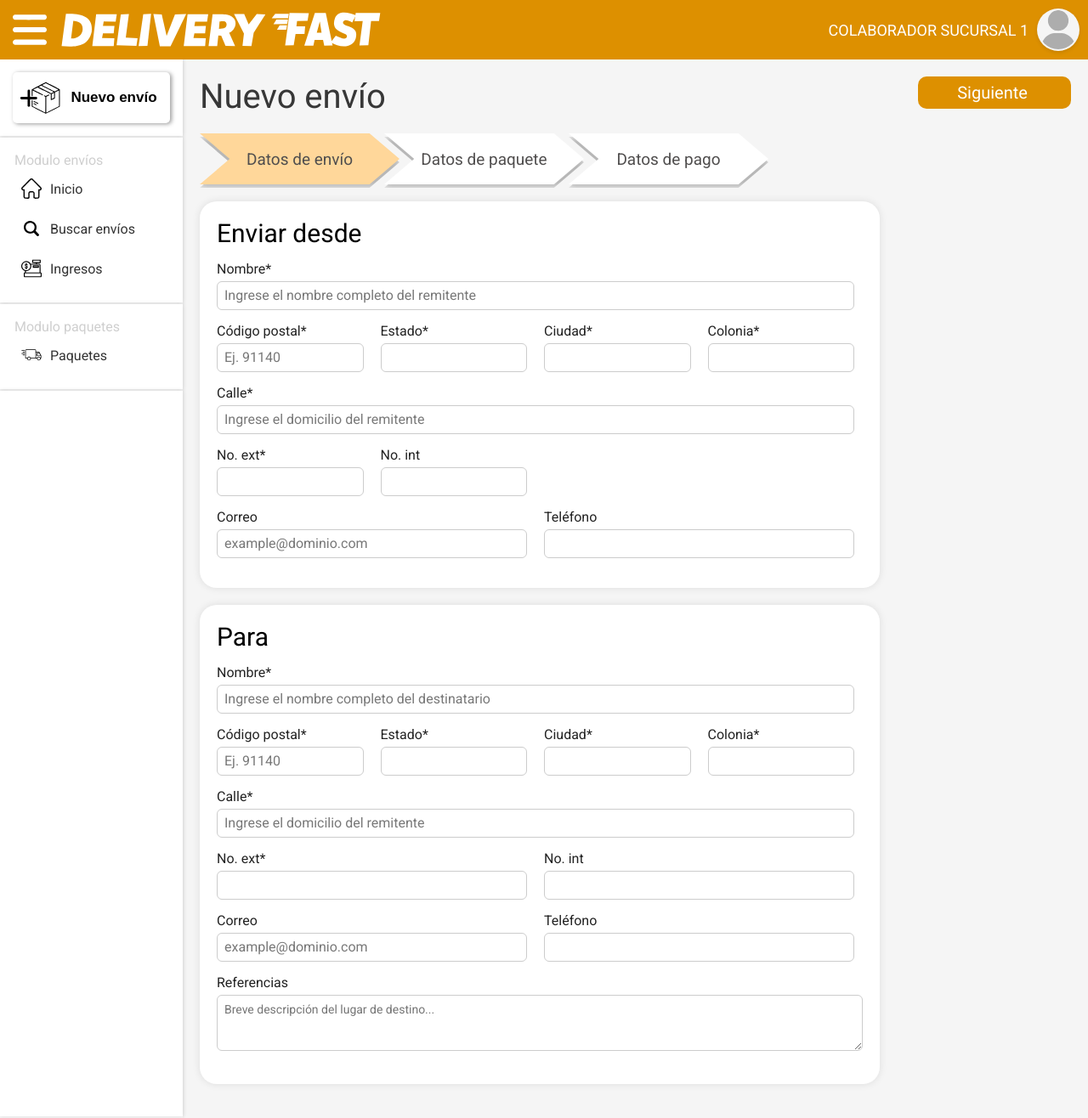
After one commit to Champico/delivery-fast, a PHP site: the page made by view/Archivos temporales html/Nuevo Envio Paso 1.html in a window 1280 px wide. The commit adds this page. Shown: the whole page at 85% size. Run offline with PHP 8.4, Linux system fonts and the light colour scheme.

Commit message:
Add HTML - New shupment data page

```diff
--- a/styles/forms-styles.css
+++ b/styles/forms-styles.css
@@ -17,5 +17,172 @@
     Descripcion: El siguiente archivo contiene los estilos para los formularios de toda la app
 
     Estructura del archivo:
+    - Buttons
+    - Inputs
+    - Forms
+    - New shupment Sender Form
+    - New shupment Recipient Form
 
 */
+
+
+
+/*__________________________________________________
+
+            B  U  T  T  O  N  S
+____________________________________________________
+*/
+
+/* Boton base */
+.button{
+  background-color: var(--orange-color-higth-contrast);
+  height: 38px;
+  min-width: 180px;
+  border-radius: 10px;
+  border: none;
+  font-family: 'Roboto', sans-serif;
+  font-size: 20px;
+  font-weight: 300;
+  color: #ffffff;
+  display: flex;
+  align-items: center;
+  justify-content: center;
+  padding-right: 5px;
+}
+
+/* Boton base en rojo */
+.button-red{
+  background-color: #FF1C1C;
+  height: 38px;
+  min-width: 180px;
+  border-radius: 10px;
+  border: none;
+  font-family: 'Roboto', sans-serif;
+  font-size: 20px;
+  font-weight: 300;
+  color: #ffffff;
+  display: flex;
+  align-items: center;
+  justify-content: center;
+  padding-right: 5px;
+}
+
+
+/*__________________________________________________
+
+            I   N   P   U   T   S
+____________________________________________________
+*/
+
+/* El input del grupo de Label e Input*/
+.input,
+.textarea {
+  width: 100%;
+  padding: 8px;
+  border: 1px solid #ccc;
+  border-radius: 6px;
+  font-family: 'Roboto', sans-serif;
+  font-size: 14px;
+}
+
+
+/* Input base */
+.input{
+  background-color: #FFFFFF;
+  color: #222222;
+  height: 34px;
+  font-weight: 300;
+  display: flex;
+  align-items: center;
+  justify-content: flex-start;
+}
+
+/* Tamaño del input*/
+.input[type="text"] {
+  width: calc(100% - 10px);
+}
+
+/* Placeholder del input base */
+.input::placeholder {
+  color: #787878;
+  font-family: 'Roboto', sans-serif;
+  font-weight:lighter;
+  font-size: 16px;
+}
+
+/* Label base */
+.input-label{
+  display: block;
+  margin-bottom: 5px;
+  background-color: transparent;
+
+  font-family: 'Roboto', sans-serif;
+  font-weight: 300;
+  font-size: 16px;
+  color: #222222;
+}
+
+
+
+
+
+/*__________________________________________________
+
+              F   O   R   M   S
+____________________________________________________
+*/
+
+/* Contenedor de el formulario*/
+.form-card{
+  background-color: white;
+  border-radius: 20px;
+  width: 100%;
+  height: 100%;
+  box-shadow: 0px 0px 10px rgba(0, 0, 0, 0.1);
+  padding: 20px;
+  margin-bottom: 20px;
+}
+
+/* El formulario*/
+.form{
+  background: transparent;
+}
+
+/* Titulo del formulario */
+.form-title{
+  font-family: 'Roboto', sans-serif;
+  font-weight: 400;
+  font-size: 30px;
+  margin-bottom: 15px;
+}
+
+/* Conjunto de Label e Input*/
+.form-group {
+  margin-bottom: 15px;
+}
+
+/* Elementos que estan en linea*/
+.form-inline {
+  display: flex;
+  gap: 10px;
+}
+
+/* Adaptacion a diferentes tamaños de pantalla*/
+.form-inline .form-group {
+  flex: 1;
+}
+
+
+
+
+
+/*__________________________________________________
+
+        S  E  N  D  E  R   F  O  R  M
+____________________________________________________
+*/
+
+
+.form-sender, .form-recipient{
+  max-width: 800px;
+}
--- a/styles/general-styles.css
+++ b/styles/general-styles.css
@@ -18,7 +18,7 @@
     como el encabezado, el menu lateral y los contenedores basicos
 
     Estructura del archivo:
-    - Global
+    - Global variables
     - Header
     - Main section
     - Sidebar
@@ -26,11 +26,18 @@
 */
 
 
+
+
+
 /*__________________________________________________
 
-            G   L   O   B   A   L
+        G L O B A L  V A R I A B L E S
 ____________________________________________________
 */
+:root {
+    --brand-orange-color: #FFAC13;; /* Color principal */
+    --orange-color-higth-contrast: #dd9000; /* Color principal con mayor contraste con la letra blanca */
+}
 
 * {
     box-sizing: border-box;
@@ -54,7 +61,7 @@ ____________________________________________________
 
 /* Fondo de la barra superior */
 header{
-    background-color: #FFAC13;
+    background-color: var(--orange-color-higth-contrast);
     padding: 10px;
     display: flex;
     align-items: center;
@@ -155,7 +162,7 @@ ____________________________________________________
 
 /* Contenedor del menu lateral*/
 .sidebar-menu-container{
-    min-width: 200px;
+    width: 215px;
     height: 100%;
     display: flex;
     flex-direction: column;
@@ -305,17 +312,24 @@ ____________________________________________________
     flex: 1;
     padding: 20px;
     margin: 0px;
+    overflow-y: scroll;
 }
 
 /* Titulo de sección*/
 .title-section{
     display: flex;
-    font-size: 46px;
+    font-size: 40px;
     margin-bottom: 20px;
     font-family: 'Roboto', sans-serif;
     font-weight: normal;
     color:#373737;
 }
+
+/*__________________________________________________
+
+            H  O  M  E    P  A  G  E
+____________________________________________________
+*/
 
 /* Sección de envíos*/
 .shupment-home-content{
@@ -325,3 +339,122 @@ ____________________________________________________
     height: 100vh;
     box-shadow: 0px 0px 10px rgba(0, 0, 0, 0.1);
 }
+
+
+
+/*__________________________________________________
+
+        N  E  W     S  H  U  P  M  E  N  T
+____________________________________________________
+*/
+
+/* Seccion de nuevo envío */
+.new-shupment-page-content{
+    width: 100%;
+    display: flex;
+    flex-direction: column;
+    flex: 1;
+}
+
+/* Header de pagina de nuevo envío*/
+.new-shupment-page-header{
+    display: flex;
+    justify-content: space-between;
+}
+
+/* Wizard */
+.new-shupment-wizard{
+    margin: 0;
+    padding: 0;
+    display: flex;
+    margin-bottom: 20px;
+}
+
+/* Paso del wizard: Contenedor*/
+.wizard-step-container {
+    position: relative;
+    padding: 0;
+    display: flex;
+    justify-content: center;
+    align-items: center;
+}
+
+/* Paso del wizard */
+.wizard-step{
+    /* Forma */
+    height: 60px;
+    clip-path: polygon(0 0, 85% 0, 100% 50%, 85% 100%, 0 100%, 15% 50%);
+    display: flex;
+    justify-content: center;
+    align-items: center;
+
+    /* Estilo */
+    background: #ffffff;
+    transition: filter 0.3s ease;
+    font-family: 'Roboto', sans-serif;
+    font-size: 19px;
+    font-weight: 200;
+    color: #504E4E;
+    cursor: pointer;
+
+    /* Posicionamiento */
+    position: relative;
+    z-index: 3;
+}
+
+/* Segundo paso del wizar de los datos del paquete*/
+.ws-datos-envio{
+    width: 235px;
+    left: 0px;
+}
+
+/* Segundo paso del wizar de los datos del paquete*/
+.ws-datos-paquete{
+    width: 235px;
+    left: -18px;
+}
+
+/* Tercer paso del wizard de los datos del pago */
+.ws-datos-pago{
+    width: 235px;
+    left: -36px;
+}
+
+/*  Paso del wizard: Seleccionado*/
+.wizard-step-selected{
+    background-color: #FFD79A;
+}
+
+/* Paso del wizard: Mouse encima */
+.wizard-step:hover{
+    filter: brightness(0.9);
+}
+
+/* Paso del wizard: Contendor sombra */
+.wizard-step-container::before {
+    content: "";
+    position: absolute;
+    top: 4px;
+    left: 0;
+    width: 100%;
+    height: 100%;
+    clip-path: polygon(0 0, 85% 0, 100% 50%, 85% 100%, 0 100%, 15% 50%);
+    background: rgba(0, 0, 0, 0.25);
+    filter: blur(4px);
+    z-index: 1;
+}
+
+/* Primer paso: sombra*/
+.wsc-datos-envio::before{
+    left: 0px;
+}
+
+/* Segundo paso: sombra*/
+.wsc-datos-paquete::before{
+    left: -18px;
+}
+
+/* Tercer paso: : sombra */
+.wsc-datos-pago::before{
+    left: -36px;
+}
--- /dev/null
+++ b/view/Archivos temporales html/Nuevo Envio Paso 1.html
@@ -0,0 +1,225 @@
+<!DOCTYPE html>
+<html lang="es">
+
+<head>
+    <meta charset="UTF-8">
+    <meta name="viewport" content="width=device-width, initial-scale=1.0">
+
+    <!-- Hojas de estilo -->
+    <link rel="stylesheet" href="https://fonts.googleapis.com/css2?family=Roboto:wght@400;700&display=swap">
+    <link rel="stylesheet" href="../../styleS/general-styles.css">
+    <link rel="stylesheet" href="../../styles/tables-styles.css">
+    <link rel="stylesheet" href="../../styles/forms-styles.css">
+
+    <title>DELIVERY FAST</title>
+</head>
+
+<body>
+
+    <header>
+        <nav class="nav-menu">
+            <img class="menu-icon" src="../../resources/icons/menu.svg" alt="Menu Icon Header">
+        </nav>
+        <div class="container-logo">
+            <img class="logo-extendido" src="../../resources/brand/logotipo/logotipo-extendido.svg"
+                alt="Delivery Fast Logo Header">
+        </div>
+        <div class="user-info-container">
+            <h1 class="user-rol">COLABORADOR SUCURSAL 1</h1>
+            <img class="user-logo" src="../../resources/icons/perfil-icon.svg" alt="Profile Picture">
+        </div>
+    </header>
+
+
+    <main class="main-container">
+
+        <aside class="sidebar-menu-container">
+            <div class="sidebar-card module-create">
+                <button class="new-shupment-btn">
+                    <img class="new-shupment-btn-icon" src="../../resources/icons/nuevoFinal.svg"
+                        alt="crear nuevo envio">
+                    Nuevo envío
+                </button>
+            </div>
+
+            <div class="sidebar-card module-shupment">
+                <p class="list-title">Modulo envíos</p>
+
+                <ul>
+                    <li class="sidebar-item-li"><a class="sidebar-item-a" href="#">
+                            <img class="sidebar-item-icon" src="../../resources/icons/inicio.svg" alt="">
+                            Inicio</a></li>
+                    <li class="sidebar-item-li"><a class="sidebar-item-a" href="#">
+                            <img class="sidebar-item-icon" src="../../resources/icons/lupa.svg" alt="">
+                            Buscar envíos</a></li>
+                    <li class="sidebar-item-li"><a class="sidebar-item-a" href="#">
+                            <img class="sidebar-item-icon" src="../../resources/icons/caja-registradora.svg" alt="">
+                            Ingresos</a></li>
+                </ul>
+            </div>
+
+            <div class="sidebar-card module-packet">
+                <p class="list-title">Modulo paquetes</p>
+
+                <ul>
+                    <li class="sidebar-item-li"><a class="sidebar-item-a" href="#">
+                            <img class="sidebar-item-icon" src="../../resources/icons/buscar-envioFinal.svg" alt="">
+                            Paquetes</a></li>
+                </ul>
+
+            </div>
+
+            <div class="sidebar-card module-empty"></div>
+        </aside>
+
+        <section class="content-section">
+
+            <div class="new-shupment-page-header">
+                <h1 class="title-section">Nuevo envío</h1>
+                    <Button class="button btn-siguiente">Siguiente</Button>
+            </div>
+
+
+            <div class="new-shupment-wizard">
+                <div class="wizard-step-container wsc-datos-envio">
+                    <div class="wizard-step wizard-step-selected ws-datos-envio">
+                        <span class="newStepButtonLabel">Datos de envío</span>
+                    </div>
+                </div>
+                <div class="wizard-step-container wsc-datos-paquete">
+                    <div class="wizard-step ws-datos-paquete">
+                        <span class="newStepButtonLabel">Datos de paquete</span>
+                    </div>
+                </div>
+                <div class="wizard-step-container wsc-datos-pago">
+                    <div class="wizard-step ws-datos-pago">
+                        <span class="newStepButtonLabel">Datos de pago</span>
+                    </div>
+                </div>
+            </div>
+
+
+            <div class="new-shupment-page-content">
+
+                <!-- Sección Enviar desde -->
+                <div class="form-card form-sender">
+                    <h2 class="form-title">Enviar desde</h2>
+                    <form class="form">
+                        <div class="form-group">
+                            <label class="input-label" for="nombre-remitente">Nombre*</label>
+                            <input class="input" type="text" id="nombre-remitente"
+                                placeholder="Ingrese el nombre completo del remitente">
+                        </div>
+                        <div class="form-inline">
+                            <div class="form-group">
+                                <label class="input-label" for="cp-remitente">Código postal*</label>
+                                <input class="input" type="text" id="cp-remitente" placeholder="Ej. 91140">
+                            </div>
+                            <div class="form-group">
+                                <label class="input-label" for="estado-remitente">Estado*</label>
+                                <input class="input" type="text" id="estado-remitente">
+                            </div>
+                            <div class="form-group">
+                                <label class="input-label" for="ciudad-remitente">Ciudad*</label>
+                                <input class="input" type="text" id="ciudad-remitente">
+                            </div>
+                            <div class="form-group">
+                                <label class="input-label" for="colonia-remitente">Colonia*</label>
+                                <input class="input" type="text" id="colonia-remitente">
+                            </div>
+                        </div>
+                        <div class="form-group">
+                            <label class="input-label" for="calle-remitente">Calle*</label>
+                            <input class="input" type="text" id="calle-remitente" placeholder="Ingrese el domicilio del remitente">
+                        </div>
+                        <div class="form-inline">
+                            <div class="form-group">
+                                <label class="input-label" for="noext-remitente">No. ext*</label>
+                                <input class="input" type="text" id="noext-remitente">
+                            </div>
+                            <div class="form-group">
+                                <label class="input-label" for="noint-remitente">No. int</label>
+                                <input class="input" type="text" id="noint-remitente">
+                            </div>
+                            <div class="form-group"> </div>
+                            <div class="form-group"> </div>
+                        </div>
+                        <div class="form-inline">
+                            <div class="form-group">
+                                <label class="input-label" for="correo-remitente">Correo</label>
+                                <input class="input" type="text" id="correo-remitente" placeholder="example@dominio.com">
+                            </div>
+                            <div class="form-group">
+                                <label class="input-label" for="telefono-remitente">Teléfono</label>
+                                <input class="input" type="text" id="telefono-remitente">
+                            </div>
+                        </div>
+                    </form>
+                </div>
+
+                <!-- Sección Para -->
+                <div class="form-card form-recipient">
+                    <h2 class="form-title">Para</h2>
+                    <form>
+                        <div class="form-group">
+                            <label class="input-label" for="nombre-destinatario">Nombre*</label>
+                            <input class="input" type="text" id="nombre-destinatario"
+                                placeholder="Ingrese el nombre completo del destinatario">
+                        </div>
+                        <div class="form-inline">
+                            <div class="form-group">
+                                <label class="input-label" for="cp-destinatario">Código postal*</label>
+                                <input class="input" type="text" id="cp-destinatario" placeholder="Ej. 91140">
+                            </div>
+                            <div class="form-group">
+                                <label class="input-label" for="estado-destinatario">Estado*</label>
+                                <input class="input" type="text" id="estado-destinatario">
+                            </div>
+                            <div class="form-group">
+                                <label class="input-label" for="ciudad-destinatario">Ciudad*</label>
+                                <input class="input" type="text" id="ciudad-destinatario">
+                            </div>
+                            <div class="form-group">
+                                <label class="input-label" for="colonia-destinatario">Colonia*</label>
+                                <input class="input" type="text" id="colonia-destinatario">
+                            </div>
+                        </div>
+                        <div class="form-group">
+                            <label class="input-label" for="calle-destinatario">Calle*</label>
+                            <input class="input" type="text" id="calle-destinatario" placeholder="Ingrese el domicilio del remitente">
+                        </div>
+                        <div class="form-inline">
+                            <div class="form-group">
+                                <label class="input-label" for="noext-destinatario">No. ext*</label>
+                                <input class="input" type="text" id="noext-destinatario">
+                            </div>
+                            <div class="form-group">
+                                <label class="input-label" for="noint-destinatario">No. int</label>
+                                <input class="input" type="text" id="noint-destinatario">
+                            </div>
+                        </div>
+                        <div class="form-inline">
+                            <div class="form-group">
+                                <label class="input-label" for="correo-destinatario">Correo</label>
+                                <input class="input" type="text" id="correo-destinatario" placeholder="example@dominio.com">
+                            </div>
+                            <div class="form-group">
+                                <label class="input-label" for="telefono-destinatario">Teléfono</label>
+                                <input class="input" type="text" id="telefono-destinatario">
+                            </div>
+                        </div>
+                        <div class="form-group">
+                            <label class="input-label" for="referencias">Referencias</label>
+                            <textarea class="textarea" id="referencias" rows="3"
+                                placeholder="Breve descripción del lugar de destino..."></textarea>
+                        </div>
+                    </form>
+                </div>
+
+            </div>
+
+        </section>
+    </main>
+</body>
+
+</html>
```
